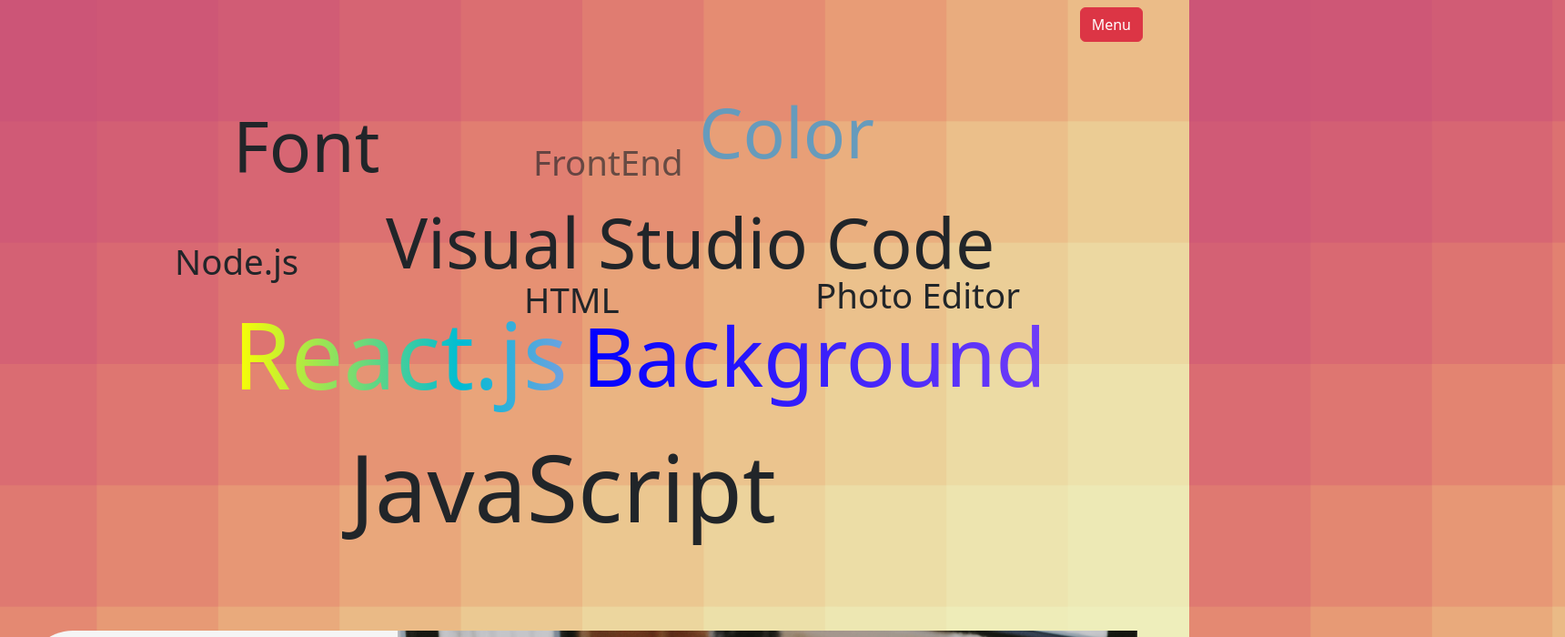
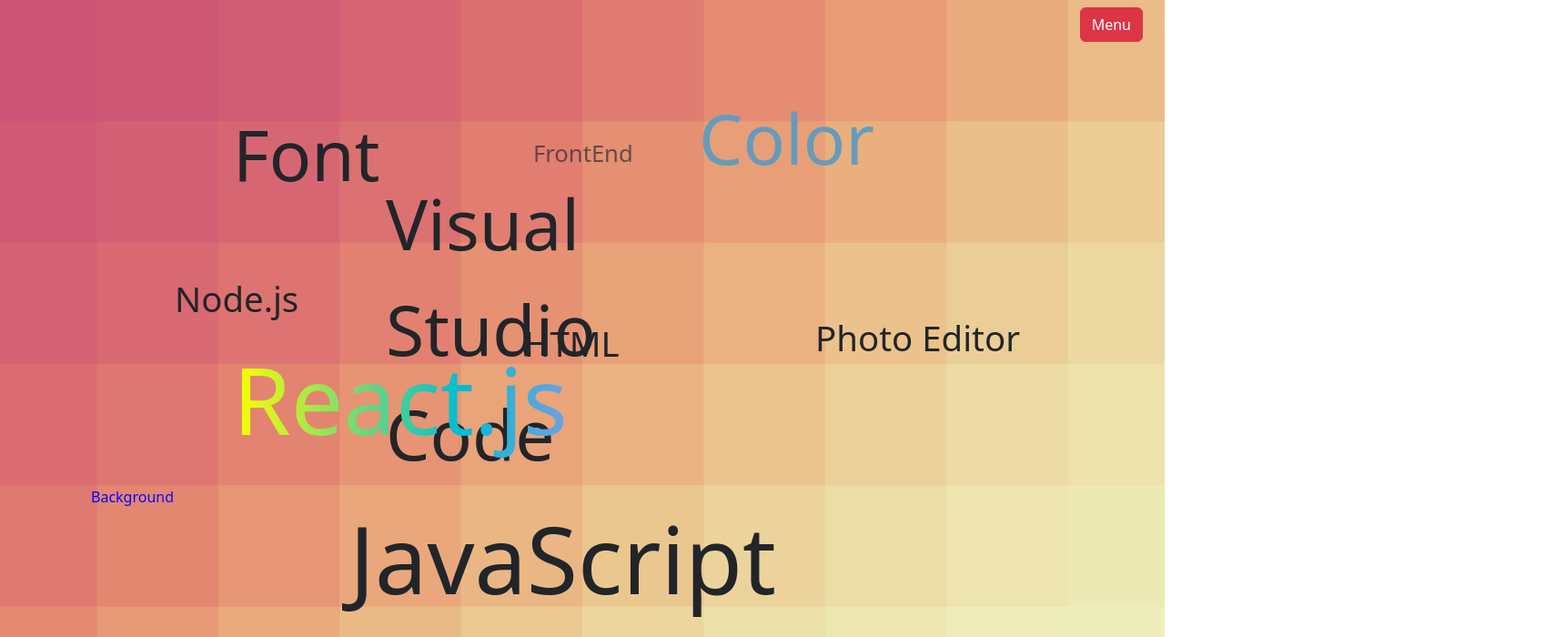
Before and after one commit to gines18/FrontEndHub, a React (Vite) app: page / in a window 1280 px wide. Shown: the top 700 px of the page at 91% size, 1720 px wide, since content can reach past the window. Built offline with nearby package versions, Linux system fonts and the light colour scheme.

Commit message:
delete 'Background' word from Welcome animation

```diff
--- a/src/components/Styles.css
+++ b/src/components/Styles.css
@@ -280,7 +280,7 @@
   position: relative;
   top: 15%;
   left: 45%;
-  font-size: 3vw;
+  font-size: 2vw;
   width: 100px;
   margin: 0;
 }
@@ -290,7 +290,7 @@
   top: -5%;
   left: 30%;
   font-size: 6vw;
-  width: 900px;
+  width: 300px;
   margin: 0;
 }
 
@@ -303,12 +303,7 @@
   margin: 0;
 }
 
-.background-welcome {
-  position: relative;
-  top: -17%;
-  left: 50%;
-  font-size: 7vw;
-}
+
 
 #javascript {
   position: absolute;
```
